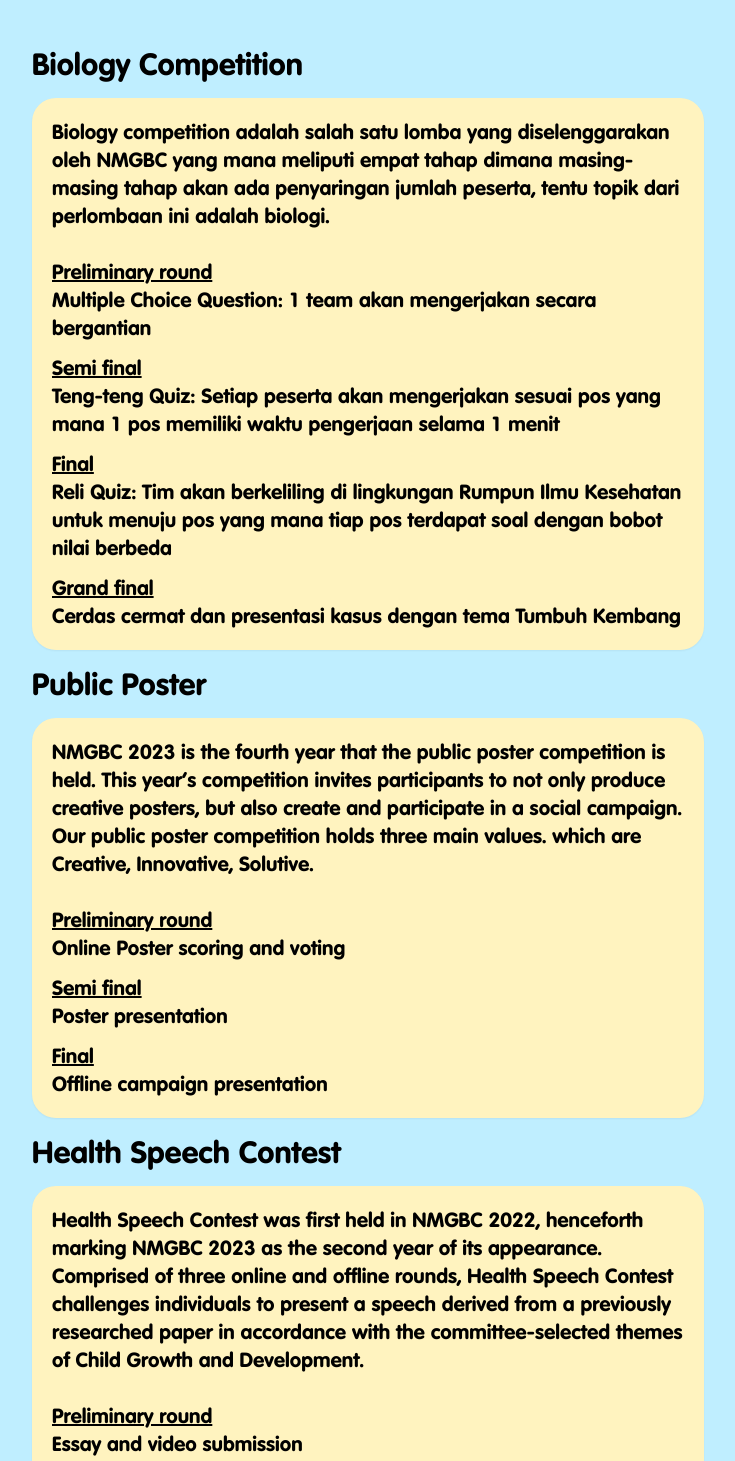
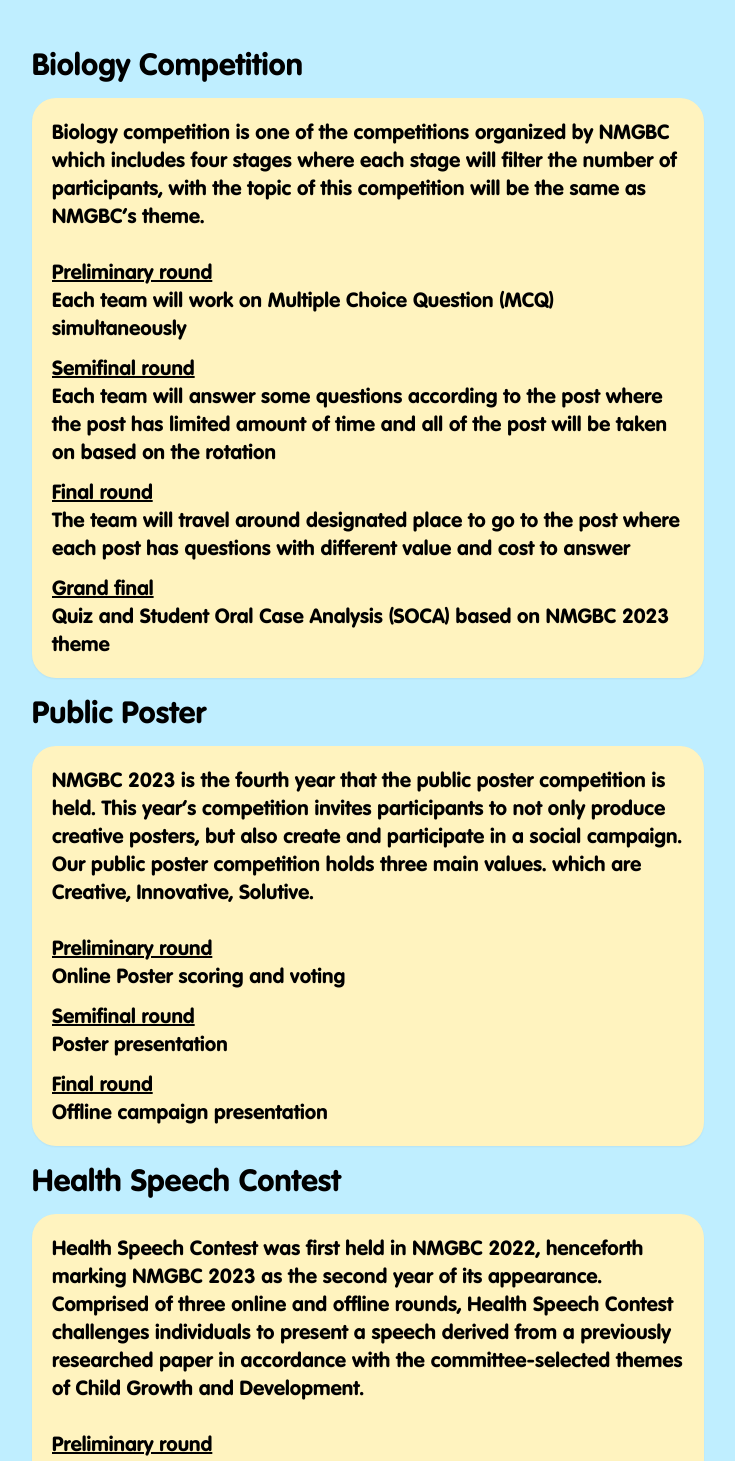
Before and after one commit to ceavinr/nmgbc_ui, a React (Create React App) app in the folder frontend/: page /about in a window 1280 px wide. Shown: the part 806-2267 px from the top of the page, without its empty margins (272-1007 px from the left). Built offline with nearby package versions, Linux system fonts and the light colour scheme; a small style sheet from the web is missing.

Commit message:
basa enggres

```diff
--- a/frontend/src/pages/About.jsx
+++ b/frontend/src/pages/About.jsx
@@ -36,32 +36,34 @@
           <Card isEvent={true}>
             <div className="text-xs md:text-sm lg:text-xl">
               <p>
-                Biology competition adalah salah satu lomba yang diselenggarakan
-                oleh NMGBC yang mana meliputi empat tahap dimana masing-masing
-                tahap akan ada penyaringan jumlah peserta, tentu topik dari
-                perlombaan ini adalah biologi.
+                Biology competition is one of the competitions organized by
+                NMGBC which includes four stages where each stage will filter
+                the number of participants, with the topic of this competition
+                will be the same as NMGBC's theme.
               </p>
               <br />
               <ul className="space-y-3">
                 <li>
                   <span className="underline">Preliminary round</span>
-                  <br /> Multiple Choice Question: 1 team akan mengerjakan
-                  secara bergantian
+                  <br /> Each team will work on Multiple Choice Question (MCQ)
+                  simultaneously
                 </li>
                 <li>
-                  <span className="underline">Semi final</span> <br />
-                  Teng-teng Quiz: Setiap peserta akan mengerjakan sesuai pos
-                  yang mana 1 pos memiliki waktu pengerjaan selama 1 menit
+                  <span className="underline">Semifinal round</span> <br />
+                  Each team will answer some questions according to the post
+                  where the post has limited amount of time and all of the post
+                  will be taken on based on the rotation
                 </li>
                 <li>
-                  <span className="underline">Final</span> <br />
-                  Reli Quiz: Tim akan berkeliling di lingkungan Rumpun Ilmu
-                  Kesehatan untuk menuju pos yang mana tiap pos terdapat soal
-                  dengan bobot nilai berbeda
+                  <span className="underline">Final round</span> <br />
+                  The team will travel around designated place to go to the post
+                  where each post has questions with different value and cost to
+                  answer
                 </li>
                 <li>
                   <span className="underline">Grand final</span> <br />
-                  Cerdas cermat dan presentasi kasus dengan tema Tumbuh Kembang
+                  Quiz and Student Oral Case Analysis (SOCA) based on NMGBC 2023
+                  theme
                 </li>
               </ul>
             </div>
@@ -85,11 +87,11 @@
                   <br /> Online Poster scoring and voting
                 </li>
                 <li>
-                  <span className="underline">Semi final</span> <br />
+                  <span className="underline">Semifinal round</span> <br />
                   Poster presentation
                 </li>
                 <li>
-                  <span className="underline">Final</span> <br />
+                  <span className="underline">Final round</span> <br />
                   Offline campaign presentation
                 </li>
               </ul>
@@ -115,11 +117,11 @@
                   <br /> Essay and video submission
                 </li>
                 <li>
-                  <span className="underline">Semi final</span> <br />
+                  <span className="underline">Semifinal round</span> <br />
                   Offline impromptu speech
                 </li>
                 <li>
-                  <span className="underline">Final</span> <br />
+                  <span className="underline">Final round</span> <br />
                   Offline speech and QnA session
                 </li>
               </ul>
```
